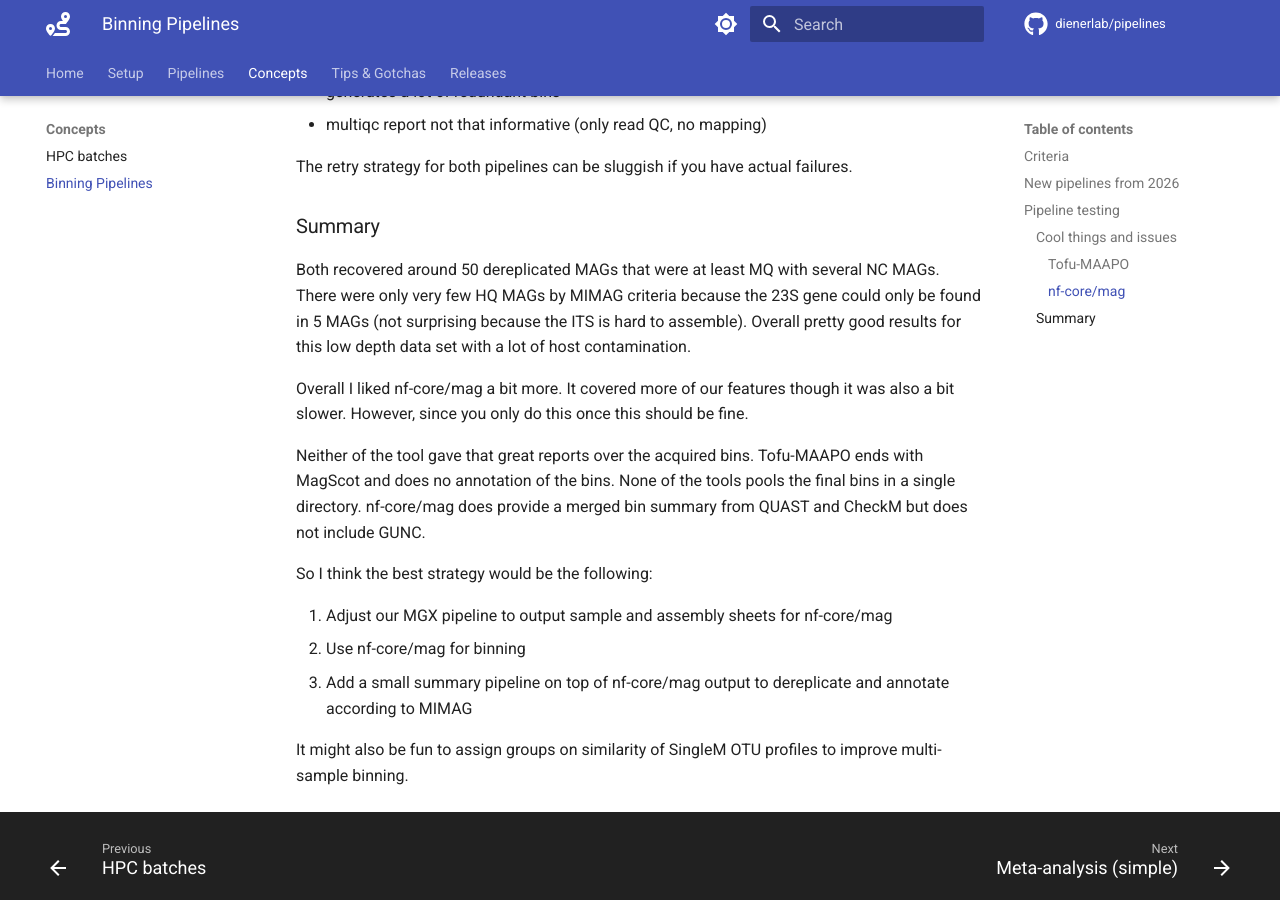
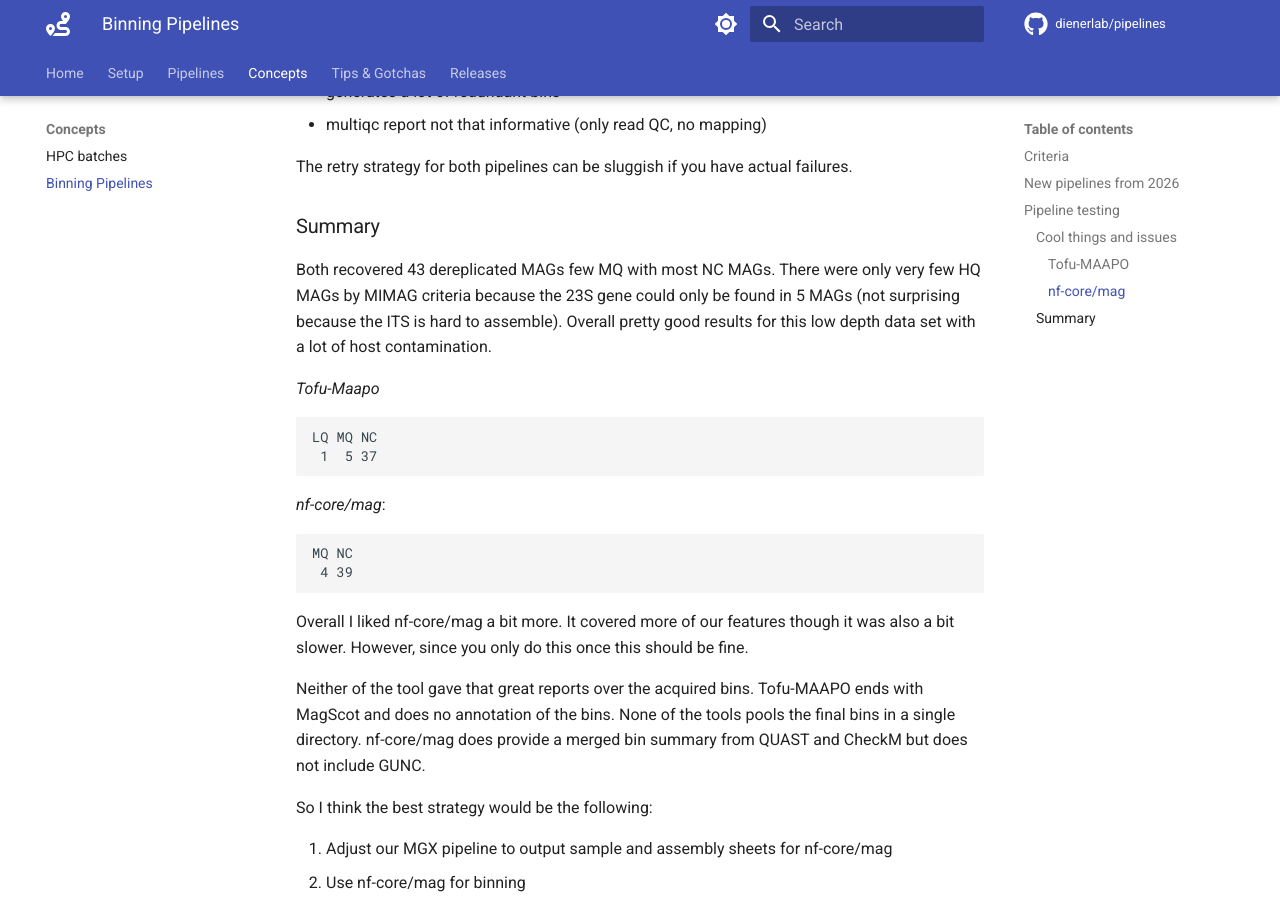
Before and after one commit to dienerlab/pipelines, an MkDocs documentation site: the page built from docs/concepts/binning.md, in a window 1280 px wide and 900 px high, scrolled down 3158 px. Built offline with MkDocs 1.6.1 and Material for MkDocs 9.7.7, drawn with Linux system fonts in a browser that asks for light colours; comment, search, counter and statistics services are not loaded.

Commit message:
add bin qualities

````diff
--- a/docs/concepts/binning.md
+++ b/docs/concepts/binning.md
@@ -131,10 +131,25 @@ The retry strategy for both pipelines can be sluggish if you have actual failure
 
 ### Summary
 
-Both recovered around 50 dereplicated MAGs that were at least MQ with several NC MAGs. There
+Both recovered 43 dereplicated MAGs few MQ with most NC MAGs. There
 were only very few HQ MAGs by MIMAG criteria because the 23S gene could only be found in 5 MAGs (not
 surprising because the ITS is hard to assemble). Overall pretty good results for this low depth data
 set with a lot of host contamination.
+
+*Tofu-Maapo*
+
+
+```
+LQ MQ NC
+ 1  5 37
+```
+
+*nf-core/mag*:
+
+```
+MQ NC
+ 4 39
+```
 
 Overall I liked nf-core/mag a bit more. It covered more of our features though it was also
 a bit slower. However, since you only do this once this should be fine.
````
